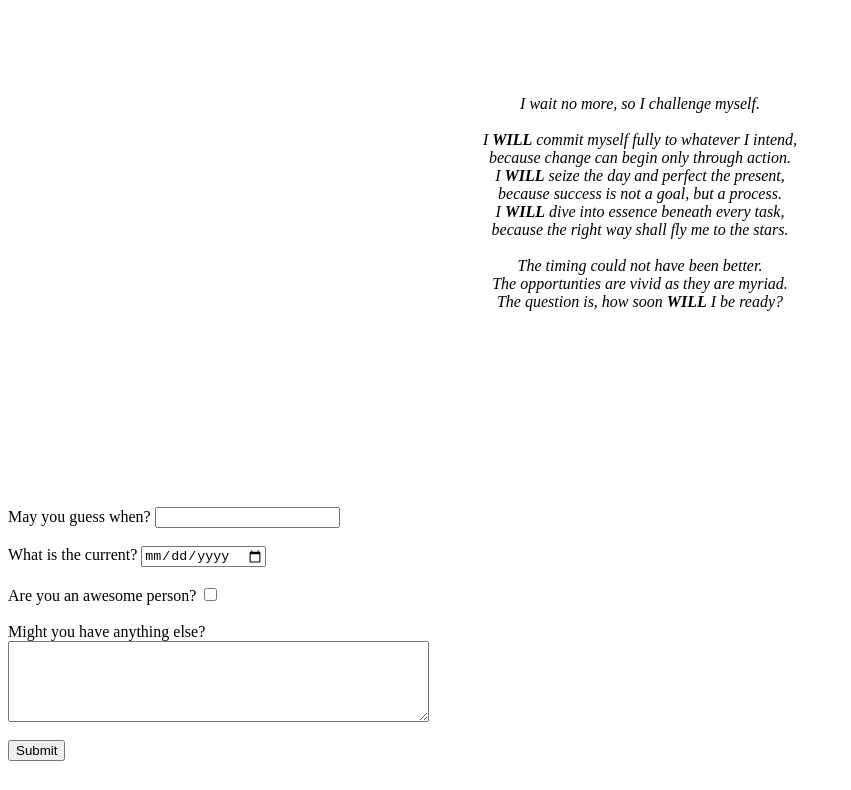
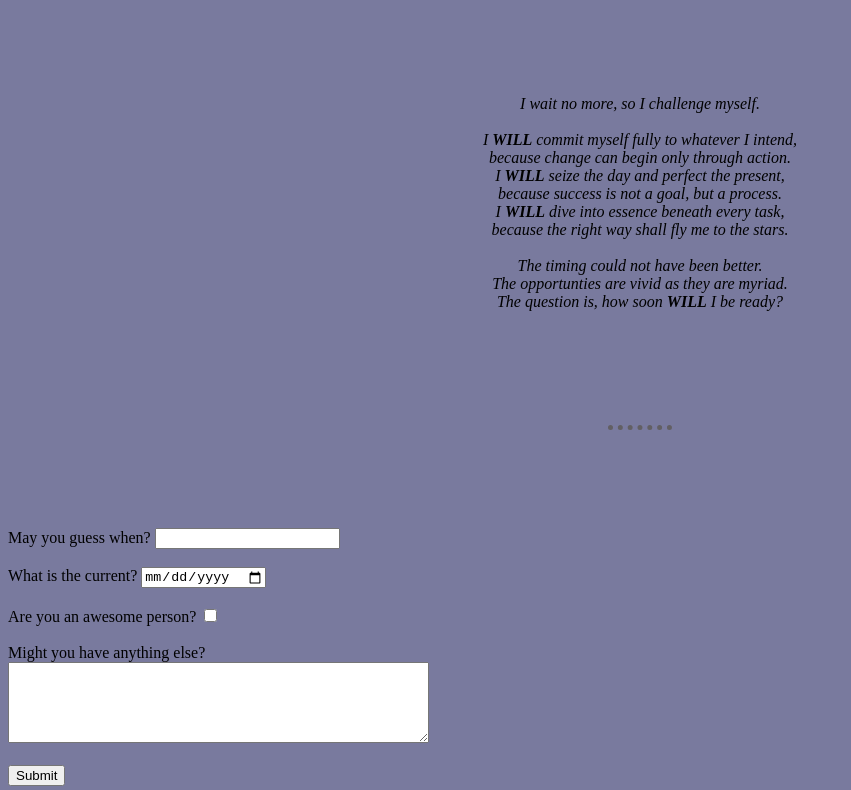
Before and after one commit to ny-sa/test-site-first, a plain HTML site: page creed.html in a window 1280 px wide. Shown: the part 189-979 px from the top of the page, without its empty margins (0-851 px from the left). Drawn offline with Linux system fonts and the light colour scheme.

Commit message:
finished intro to css

```diff
--- a/creed.html
+++ b/creed.html
@@ -1,3 +1,11 @@
+<!DOCTYPE html>
+<html>
+    <head>
+        <meta charset="utf-8">
+        <title>Some Priorities</title>
+        <link rel="stylesheet" href="css/styles.css">
+    </head>
+    <body>
         <br><br><br><br><br><br>
         <center><h1>A Reminder</h1></center>
         <br><br><br><br>
@@ -15,7 +23,7 @@
             The opportunties are vivid as they are myriad. <br>
             The question is, how soon <strong>WILL</strong> I be ready?
         </p></em></center>
-<br><br><br><br><br><br><br><br><br><br>
+        <br><br><br><br><br><hr><br><br><br><br><br>
             <form actions="mailto:kusogedump@gmail.com" method="post" enctype="text/plain">
                 <label>May you guess when?</label>
                 <input type="text" name="myTime"><br><br>
@@ -27,3 +35,5 @@
                 <textarea name="daMessage" rows="5" cols="50"></textarea><br><br>
                 <input type="submit">
             </form>
+    </body>
+</html>
--- /dev/null
+++ b/css/styles.css
@@ -0,0 +1,21 @@
+
+body {
+    background-color: #797A9E;
+}
+
+hr {
+    border-style: none;
+    border-top-style: dotted;
+    border-color: #625F63;
+    border-width: 5px;
+    height: 0px;
+    width: 5%;
+}
+
+h1 {
+    color: #BBBDF6;
+}
+
+h3 {
+    color: #BBBDF6;
+}
--- a/index.html
+++ b/index.html
@@ -4,6 +4,7 @@
     <head>
         <meta charset="utf-8">
         <title>😂 nysa's Test Site</title>
+        <link rel="stylesheet" href="css/styles.css">
     </head>
 
     <body>
```
Also changed, not shown: priorities.html (+1 -0 lines). Lines whose indentation alone changed are shown as unchanged.
